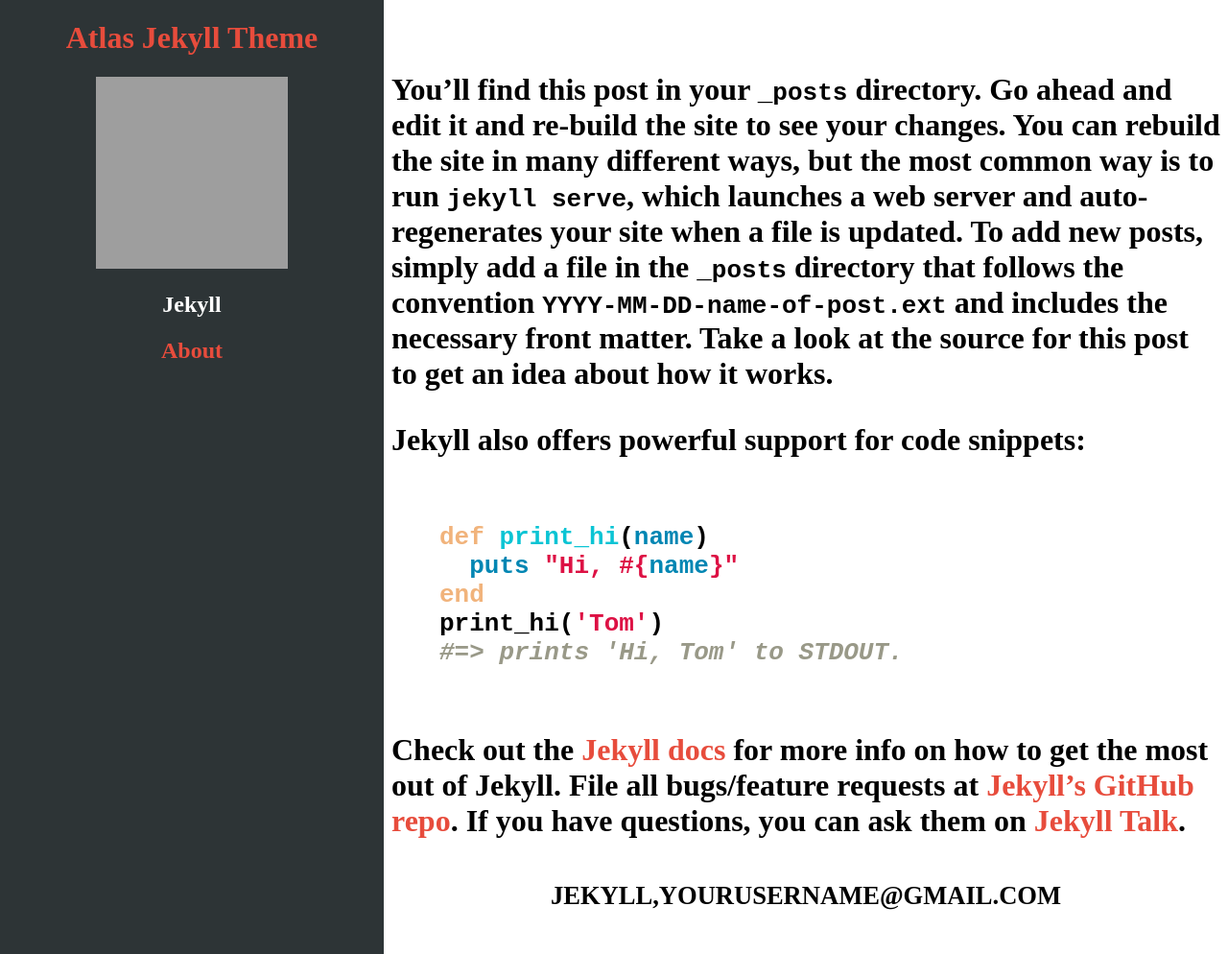
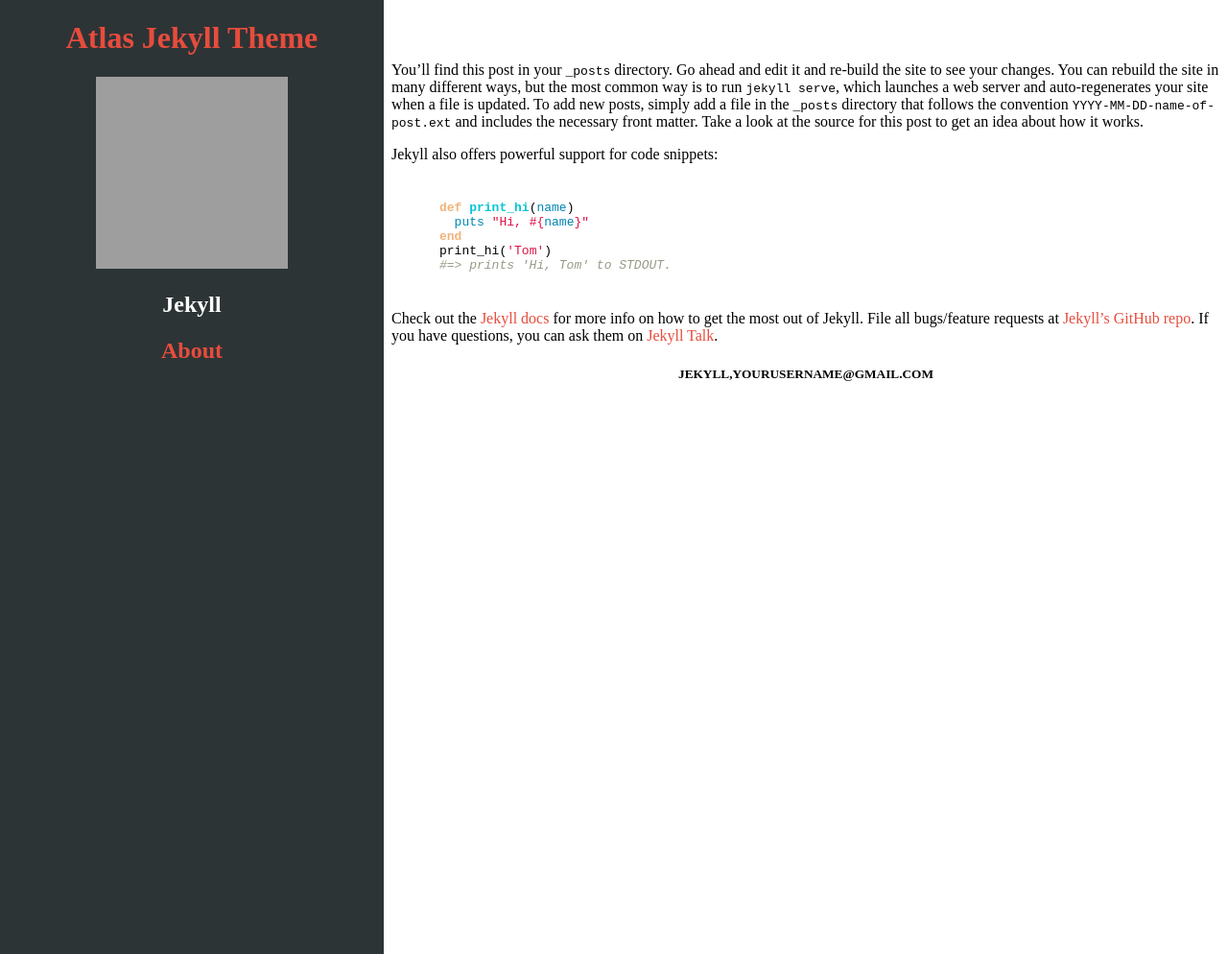
Before and after one commit to NrdyBhu1/atlas-jekyll-theme, a Jekyll site: the page built from _posts/2016-04-01-welcome-to-jekyll - Copy.markdown, in a window 1280 px wide and 994 px high. Shown: the whole window at 96% size. Built offline with Jekyll 4.4.1, drawn with Linux system fonts in a browser that asks for light colours; grey boxes are pictures that could not be loaded.

Commit message:
modified:   _layouts/post.html

```diff
--- a/_layouts/post.html
+++ b/_layouts/post.html
@@ -7,7 +7,7 @@
         <h3 style="font-size:20px;opacity:0.5;"><i class="fas fa-calendar-alt"></i> {{ post.date | date_to_long_string }}</h3>
         {% include sidebar.html %}
         <div class="content">
-            <h1>{{ post.title }}<h1>
+            <h1>{{ post.title }}</h1>
             {{ content }}
         <div>
     </body>
```
